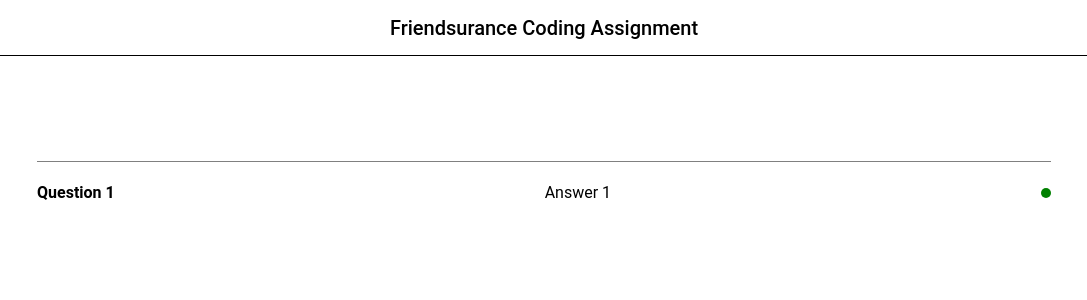
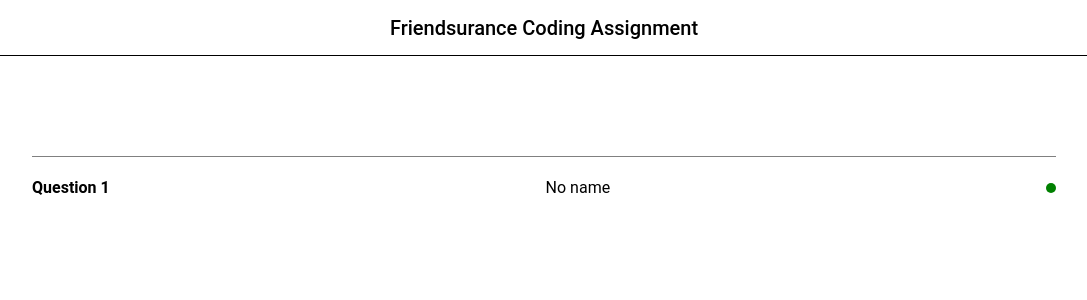
Before and after one commit to l-legren/friendsurance, a React (Create React App) app: page / in a window 1280 px wide. Shown: the top 300 px of the page, without its empty margins (96-1183 px from the left). Built offline with nearby package versions, Linux system fonts and the light colour scheme.

Commit message:
add logic cleaning fields

```diff
--- a/package.json
+++ b/package.json
@@ -14,6 +14,7 @@
     "react": "^18.2.0",
     "react-dom": "^18.2.0",
     "react-hook-form": "^7.45.1",
+    "react-icons": "^4.10.1",
     "react-redux": "^8.1.1",
     "react-scripts": "5.0.1",
     "redux": "^4.2.1",
--- a/src/components/Form/Accordion/Accordion.styled.tsx
+++ b/src/components/Form/Accordion/Accordion.styled.tsx
@@ -1,4 +1,5 @@
 import { styled } from "styled-components";
+import { FaAngleUp } from "react-icons/fa";
 
 export const AccordionWrapper = styled.section``;
 
@@ -9,3 +10,15 @@
     max-height: ${({ isExpanded }) => (isExpanded ? "1000px" : "0px")};
     transition: max-height 0.5s ease;
 `;
+
+export const ClickableHeader = styled.div``;
+
+export const ContentContainer = styled.div`
+    display: flex;
+    justify-content: space-between;
+`;
+
+export const AngleUp = styled(FaAngleUp)`
+    font-size: 2rem;
+    cursor: pointer;
+`;
--- a/src/components/Form/Accordion/AccordionHeader/AccordionHeader.styled.tsx
+++ b/src/components/Form/Accordion/AccordionHeader/AccordionHeader.styled.tsx
@@ -1,12 +1,15 @@
 import styled from "styled-components";
 
-export const HeaderWrapper = styled.div`
+export const HeaderWrapper = styled.div<{ isExpanded: boolean }>`
     display: flex;
     justify-content: space-between;
     align-items: center;
-    margin: 5px;
+    margin-bottom: 20px;
     border-top: 1px solid gray;
     cursor: pointer;
+    max-height: ${({ isExpanded }) => (isExpanded ? "0px" : "100px")};
+    overflow: hidden;
+    transition: max-height 0.3s ease;
 `;
 
 export const Title = styled.h4``;
--- a/src/components/Form/Accordion/AccordionHeader/index.tsx
+++ b/src/components/Form/Accordion/AccordionHeader/index.tsx
@@ -1,12 +1,20 @@
 import React from "react";
 import { Answer, HeaderWrapper, Title, Marker } from "./AccordionHeader.styled";
+import { useSelector } from "react-redux";
 
-export const AccordionHeader = () => {
+interface AccordionHeaderProps {
+    isExpanded: boolean;
+}
+
+export const AccordionHeader = ({ isExpanded }: AccordionHeaderProps) => {
+    const inputName = useSelector(({ form }) => form.name);
     return (
-        <HeaderWrapper>
-            <Title>Question 1</Title>
-            <Answer>Answer 1</Answer>
-            <Marker />
-        </HeaderWrapper>
+        <>
+            <HeaderWrapper isExpanded={isExpanded}>
+                <Title>Question 1</Title>
+                <Answer>{inputName}</Answer>
+                <Marker />
+            </HeaderWrapper>
+        </>
     );
 };
--- a/src/components/Form/Accordion/index.tsx
+++ b/src/components/Form/Accordion/index.tsx
@@ -1,7 +1,13 @@
 import React, { useState } from "react";
 import { AccordionHeader } from "./AccordionHeader";
 
-import { AccordionContent, AccordionWrapper } from "./Accordion.styled";
+import {
+    AccordionContent,
+    AccordionWrapper,
+    ClickableHeader,
+    ContentContainer,
+    AngleUp,
+} from "./Accordion.styled";
 
 interface AccordionProps {
     children: React.ReactNode;
@@ -11,12 +17,15 @@
     const [isExpanded, setIsExpanded] = useState<boolean>(false);
     return (
         <AccordionWrapper>
-            <div onClick={() => setIsExpanded(!isExpanded)}>
-                <AccordionHeader />
-            </div>
-            <AccordionContent isExpanded={isExpanded}>
-                {children}
-            </AccordionContent>
+            <ClickableHeader onClick={() => setIsExpanded(!isExpanded)}>
+                <AccordionHeader isExpanded={isExpanded} />
+            </ClickableHeader>
+            <ContentContainer>
+                <AccordionContent isExpanded={isExpanded}>
+                    {children}
+                </AccordionContent>
+                {isExpanded && <AngleUp onClick={() => setIsExpanded(false)} />}
+            </ContentContainer>
         </AccordionWrapper>
     );
 };
--- a/src/components/Form/Form.styled.tsx
+++ b/src/components/Form/Form.styled.tsx
@@ -9,7 +9,7 @@
 export const Label = styled.label`
     margin-bottom: 5px;
     font-weight: 300;
-    font-size: 1rem;
+    font-size: 1.25rem;
     margin-bottom: 2rem;
 `;
 
@@ -18,6 +18,9 @@
     margin-bottom: 10px;
     max-width: 200px;
     margin-bottom: 2rem;
+    height: 30px;
+    font-size: 1.25rem;
+    /* border-radius: 5px; */
 `;
 
 export const SubmitButton = styled.button`
--- a/src/components/Form/index.tsx
+++ b/src/components/Form/index.tsx
@@ -11,13 +11,14 @@
 } from "./Form.styled";
 import { useForm } from "react-hook-form";
 import { useDispatch } from "react-redux";
-import { updateName } from "../../features/form/formSlice";
+import { updateName, resetName } from "../../features/form/formSlice";
 
 export const FriendsuranceForm = () => {
     const {
         register,
         handleSubmit,
         getValues,
+        setValue,
         formState: { errors },
     } = useForm();
     const dispatch = useDispatch();
@@ -25,6 +26,10 @@
     const handleSubmitName = () => {
         const name = getValues("name");
         dispatch(updateName(name));
+    };
+    const handleResetName = () => {
+        setValue("name", "");
+        dispatch(resetName());
     };
 
     return (
@@ -54,7 +59,7 @@
                     <SubmitButton type="submit" onClick={handleSubmitName}>
                         Submit
                     </SubmitButton>
-                    <CancelButton>Clear</CancelButton>
+                    <CancelButton onClick={handleResetName}>Clear</CancelButton>
                 </ButtonWrapper>
             </Accordion>
         </FormContainer>
--- a/src/features/form/formSlice.ts
+++ b/src/features/form/formSlice.ts
@@ -1,15 +1,20 @@
 import { createSlice } from "@reduxjs/toolkit";
+
+const initialState = {
+    name: "No name",
+    gender: "No gender specified",
+    dateOfBirth: "Unknown",
+};
 
 const formSlice = createSlice({
     name: "form",
-    initialState: {
-        name: "No name",
-        gender: "No gender specified",
-        dateOfBirth: "Unknown",
-    },
+    initialState,
     reducers: {
         updateName: (state, action) => {
             state.name = action.payload;
+        },
+        resetName: (state) => {
+            state.name = initialState.name;
         },
         updateGender: (state, action) => {
             state.gender = action.payload;
@@ -17,5 +22,5 @@
     },
 });
 
-export const { updateName } = formSlice.actions;
+export const { updateName, resetName } = formSlice.actions;
 export default formSlice.reducer;
```
Also changed, not shown: 1 other file (tests, documents, lock files or other folders).
